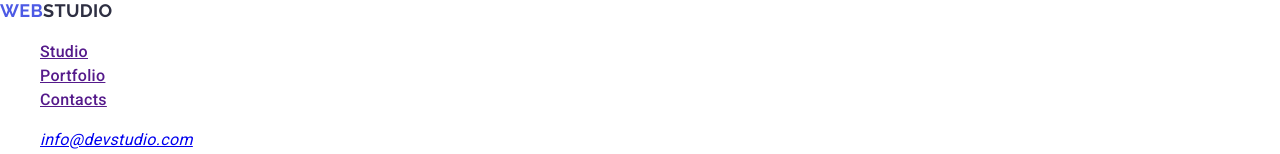
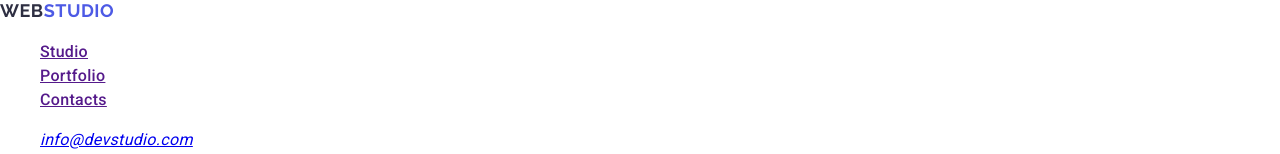
Before and after one commit to Ivan95k/goit-markup-hw-02, a plain HTML site: page index.html in a window 1280 px wide. Shown: the top 154 px of the page. Drawn offline with nearby package versions, Linux system fonts and the light colour scheme.

Commit message:
update span

```diff
--- a/css/style.css
+++ b/css/style.css
@@ -22,8 +22,8 @@ li {
   font-family: Raleway, sans-serif;
   font-weight: 700;
   font-size: 18px;
-  line-height: 21px; /* 116.667% */
-  letter-spacing: 0.02em;
+  line-height: 1.17; /* 116.667% */
+  letter-spacing: 0.03em;
 }
 .header-logo span {
   color: #4d5ae5;
--- a/index.html
+++ b/index.html
@@ -22,7 +22,7 @@
   <body>
     <header class="header">
       <nav>
-        <a class="header-logo" href="./index.html"><span>Web</span>Studio</a>
+        <a class="header-logo" href="./index.html">Web<span>Studio</span></a>
         <ul class="header-nav">
           <li><a href="">Studio</a></li>
           <li><a href="">Portfolio</a></li>
@@ -136,7 +136,7 @@
       </section>
     </main>
     <footer>
-      <a class="footer-logo" href="./index.html"><span>Web</span>Studio</a>
+      <a class="footer-logo" href="./index.html">Web<span>Studio</span></a>
       <p>
         Increase the flow of customers and sales for your business with digital marketing & growth
         solutions.
```
